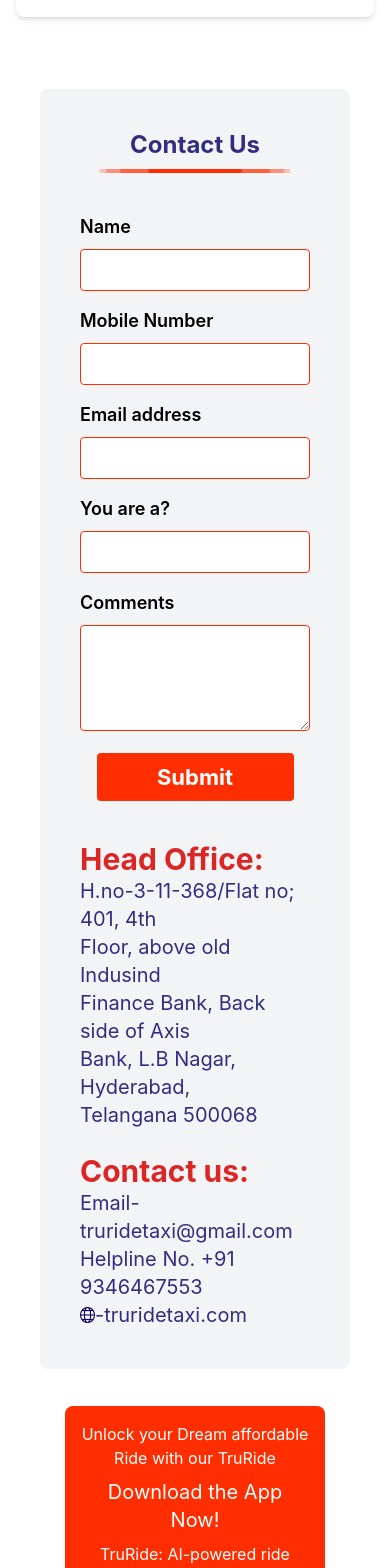
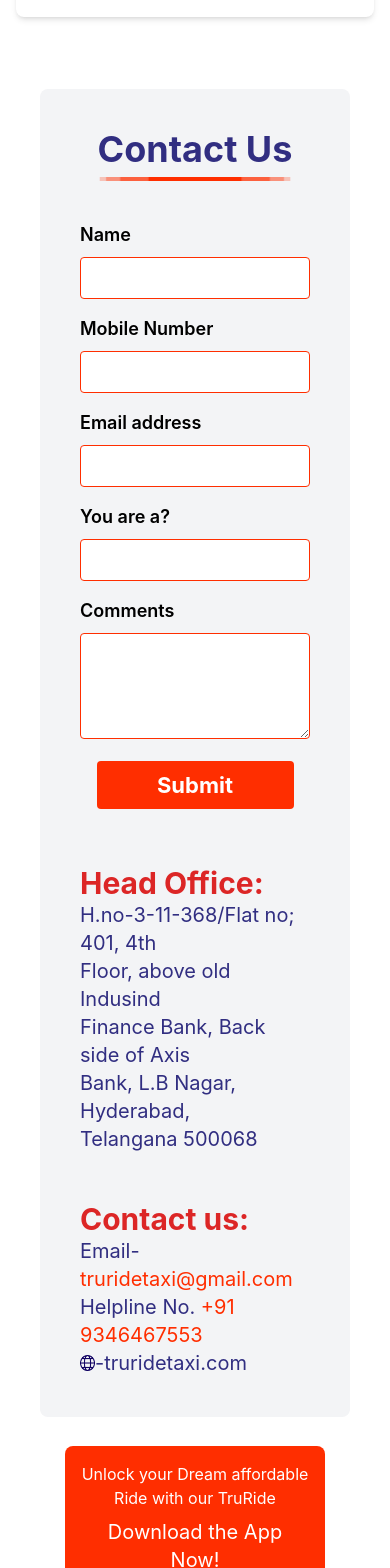
Before and after one commit to Chavanseema121/truridetaxi, a React (Create React App) app: page / in a window 390 px wide. Shown: the part 7480-9048 px from the top of the page. Built offline with nearby package versions, Linux system fonts and the light colour scheme.

Commit message:
commited

```diff
--- a/src/componants/Navbar.js
+++ b/src/componants/Navbar.js
@@ -33,7 +33,7 @@
           <div className="hidden md:flex items-center mr-24">
           <a
             href="#"
-            className=" rounded text-nowrap border border-[#FF2E00] w-56 text-center py-4 px-6 text-[#FF2E00] font-semibold hover:bg-[#FF2E00] hover:text-white"
+            className=" rounded text-nowrap border border-[#FF2E00] w-56 text-center py-4 px-10 text-[#FF2E00] font-semibold hover:bg-[#FF2E00] hover:text-white"
           >
             Get the App
           </a>
--- a/src/sections/Footer.js
+++ b/src/sections/Footer.js
@@ -37,7 +37,7 @@
           </div>
         </div>
         <div className="text-white md:mt-48 mt-4 px-12 text-center md:text-left">
-          <p className="font-bold pb-8">company</p>
+          <p className="font-bold text-2xl pb-8">company</p>
           <p className="">Home</p>
           <p className="">Features</p>
           <p className="">About us</p>
@@ -46,7 +46,7 @@
           <p className="">Conatacts</p>
         </div>
         <div className="text-white md:mt-48 mt-4 text-center md:text-left">
-          <p className="font-bold pb-8 ">Contact</p>
+          <p className="font-bold text-2xl pb-8 ">Contact</p>
           <p>(+91) 9346467553</p>
           <p>www.truridetaxi.com</p>
           <p>truridetaxi@gmail.com</p>
@@ -55,9 +55,9 @@
             Bank.Back side of Axis Bank,L.B Nagar,Hyderabad,Telangana 500068
           </p>
         </div>
-        <div className="text-white md:mt-48 mt-4 font-bold space-y-6 text-center md:text-left">
-          <p className="font-bold pb-8 text-xm">Get the latest information</p>
-          <div className="flex text-white">
+        <div className="text-white md:mt-48 mt-4 font-bold space-y-6 text-center md:text-left px-4">
+          <p className="font-bold pb-8 text-2xl">Get the latest information</p>
+          <div className="flex text-white px-4">
             <input  placeholder="Email Address" className="px-1 w-full md:w-fit  bg-[#505050]"></input>
             <button className="bg-[#FF2E00] h-full p-2 flex items-center justify-center">
               <img src={arrow} width={30}></img>
--- a/src/sections/Testimonial.js
+++ b/src/sections/Testimonial.js
@@ -49,7 +49,7 @@
 
 const BlogCard = ({ title, date, author, image }) => (
   <div className="bg-white shadow-md rounded-lg overflow-hidden">
-    <img src={image} alt={title} className="w-full h-48 object-cover" />
+    <img src={image} alt={title} className="w-full h-48 object-cover"/>
     <div className="p-4">
     <button className="rounded text-nowrap border border-[#FF2E00] py-2 px-4 text-[#FF2E00] font-semibold hover:bg-[#FF2E00] hover:text-white">
         Taxi Booking
--- a/src/sections/contactus.js
+++ b/src/sections/contactus.js
@@ -10,7 +10,7 @@
 
       <section className="bg-gray-100 p-10 rounded-lg md:mb-6 mb-40">
         <div className="text-center mb-10">
-          <h3 className='text-2xl font-bold text-indigo-900'>Contact Us</h3>
+          <h3 className='text-4xl font-bold text-indigo-900'>Contact Us</h3>
           <div className='mt-2'>
             <img src={bar} alt='bar' className='w-48 h-1 mx-auto'/>
           </div>
@@ -45,9 +45,9 @@
           <div className='hidden md:flex justify-center'>
 
           </div>
-          <div className="w-full md:w-1/2 flex flex-col gap-6">
+          <div className="w-full md:w-1/2 flex flex-col gap-12">
             <div>
-              <p className='text-3xl text-red-600 font-bold'>Head Office:</p>
+              <p className='text-3xl text-red-600 font-bold mt-4'>Head Office:</p>
               <p className='text-xl text-indigo-900'>
                 H.no-3-11-368/Flat no; 401, 4th<br />
                 Floor, above old Indusind<br />
@@ -59,8 +59,8 @@
             <div>
               <p className='text-3xl text-red-600 font-bold'>Contact us:</p>
               <p className='text-xl text-indigo-900'>
-                Email- truridetaxi@gmail.com<br />
-                Helpline No. +91 9346467553<br />
+                Email-<span className='text-[#ff2E00]'> truridetaxi@gmail.com </span><br />
+                Helpline No.<span className='text-[#ff2E00]'> +91 9346467553 </span><br />
                 <span className='flex items-center'>
                     <img src={circle} width={15} alt='circle' />
                     -truridetaxi.com
```
